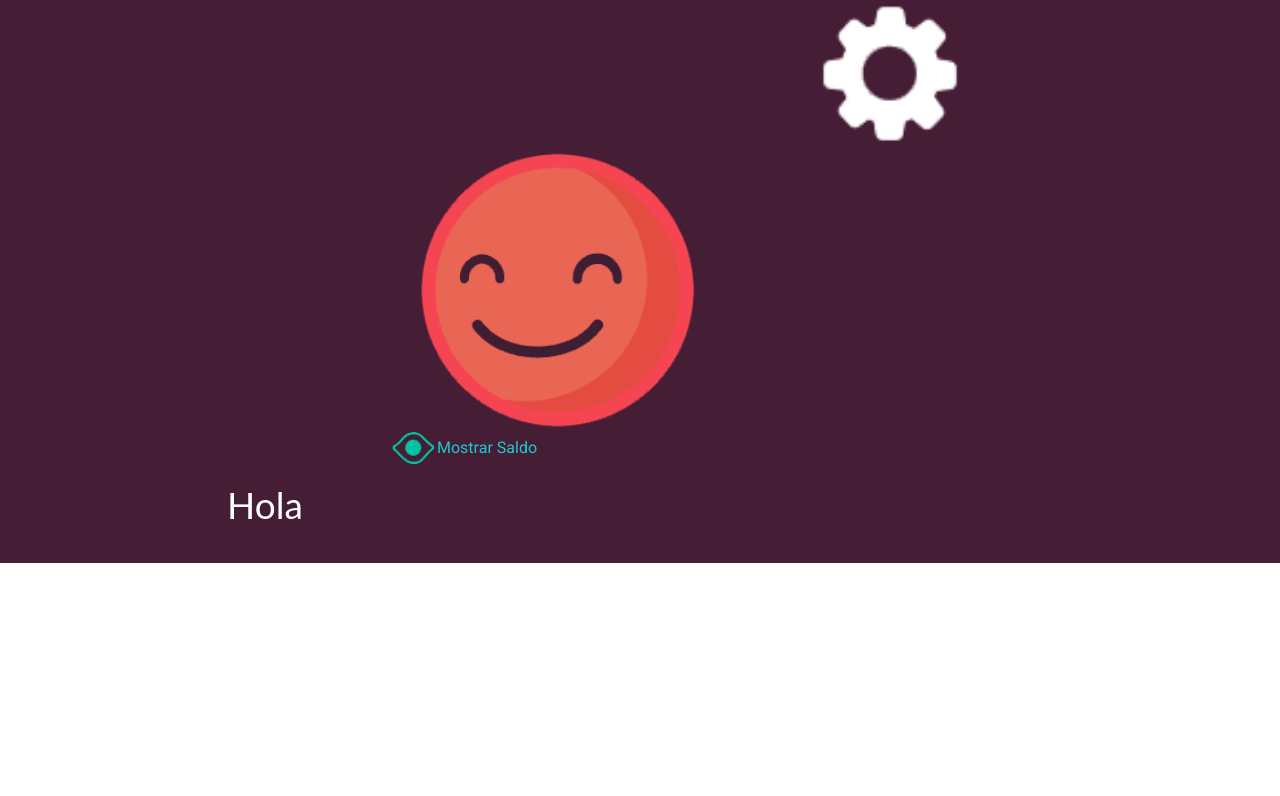
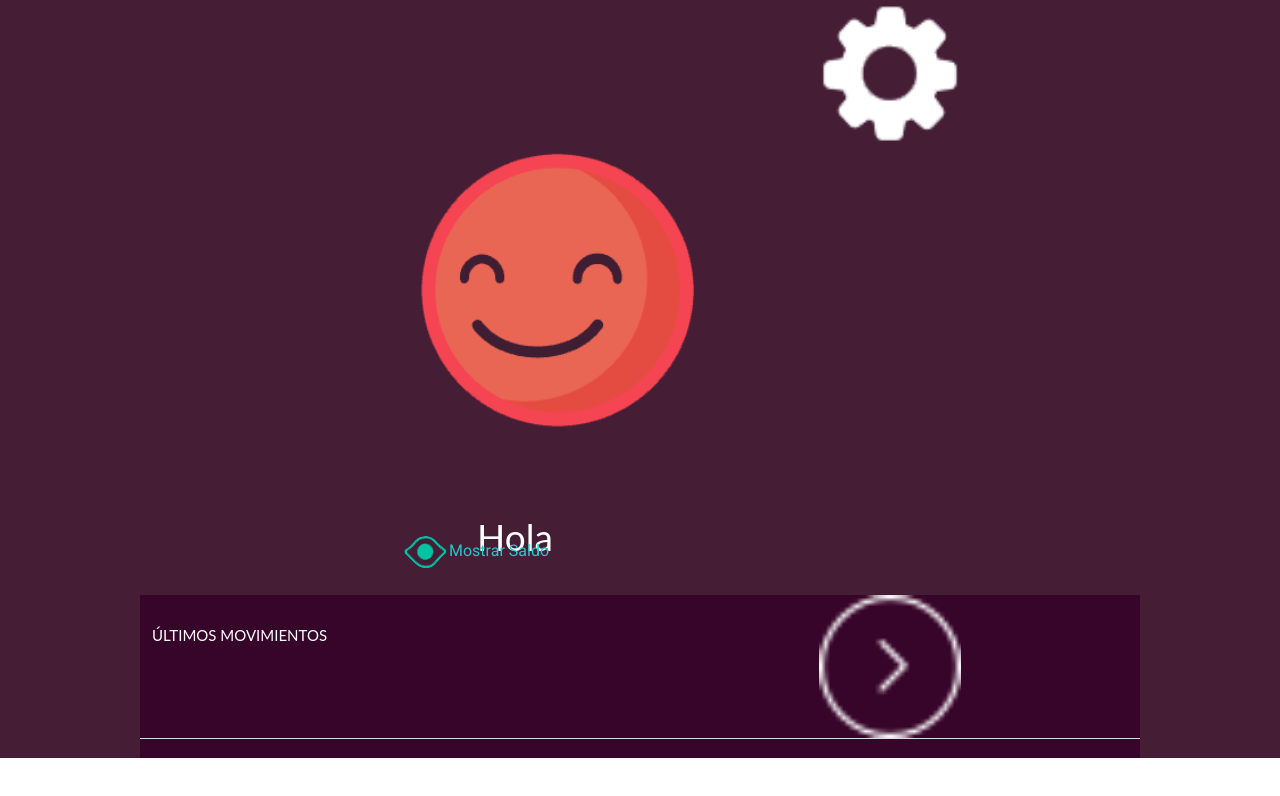
Before and after one commit to unakame/ya-pe, a website: page public/index.html in a window 1280 px wide. Drawn offline with nearby package versions, Linux system fonts and the light colour scheme; files whose address does not match are found by name.

Commit message:
giving color

```diff
--- a/public/assets/css/main.css
+++ b/public/assets/css/main.css
@@ -190,3 +190,25 @@
 .divTe h2{
   color: #FFF;
 }
+
+.p-anc{
+  margin-top: -6%;
+}
+
+.hola{
+  margin-top: 8%;
+  margin-left: 10%;
+}
+
+.divPurpleDark{
+  background-color: #38052a;
+}
+
+.h2-pag{
+  color: #fff;
+  font-size: 15px;
+}
+
+.ult-mov{
+  margin-top: 3%;
+}
--- a/public/assets/js/components/screenEight.js
+++ b/public/assets/js/components/screenEight.js
@@ -3,26 +3,37 @@
 const ScreenEight = (update) => {
 
     const section = $('<section>',{class:'divSection'});
+    const divSec1 = $('<div>');
     const divEng  = $('<div>',{class:'divPurple row'});
     const imgEng  = $('<img>',{src:'img/icons/engine.png',class:'col s2 offset-s8'});
     const divImg  = $('<div>',{class:'row'});
     const imgFace = $('<img>',{src:'img/icons/happy-face.png',class:'col s4 offset-s3'});
-    const pHola   = $('<h2>',{text:'Hola',class:'col s3'});
-    const divTe   = $('<div>',{class:'row divTe'})
-    const pAnc    = $('<a>',{href:'#',text:'Mostrar Saldo'});
-    const imgEye  = $('<img>',{src:'img/icons/eye.png'})
+    const pHola   = $('<h2>',{text:'Hola',class:'col s3 offset-s3 hola'});
+    const divTe   = $('<div>',{class:'row divTe'});
+    const divTe2  = $('<div>',{class:'row'});
+    const pAnc    = $('<a>',{href:'#',text:'Mostrar Saldo',class:'p-anc col s5 offset-s3'});
+    const imgEye  = $('<img>',{src:'img/icons/eye.png'});
     const divMov  = $('<div>');
-
+    const divSec2 = $('<div>',{class:'divPurpleDark row'});
+    const h2Pag   = $('<h2>',{text:'ÚLTIMOS MOVIMIENTOS',class:'h2-pag col s6 ult-mov'})
+    const imgFle  = $('<img>',{src:'img/icons/right-arrow-circular-button.png',class:'col s2 offset-s2'})
+    const hr      = $('<hr>');
 
     divEng.append(imgEng);
     divImg.append(imgFace);
     divTe.append(pHola);
     pAnc.prepend(imgEye);
-    divTe.append(pAnc);
+    divTe2.append(pAnc);
+    divSec1.append(divEng);
+    divSec1.append(divImg);
+    divSec1.append(divTe);
+    divSec1.append(divTe2);
+    divSec2.append(h2Pag);
+    divSec2.append(imgFle);
+    divSec2.append(hr);
 
-    section.append(divEng);
-    section.append(divImg);
-    section.append(divTe);
+    section.append(divSec1);
+    section.append(divSec2);
 
 
 
```
